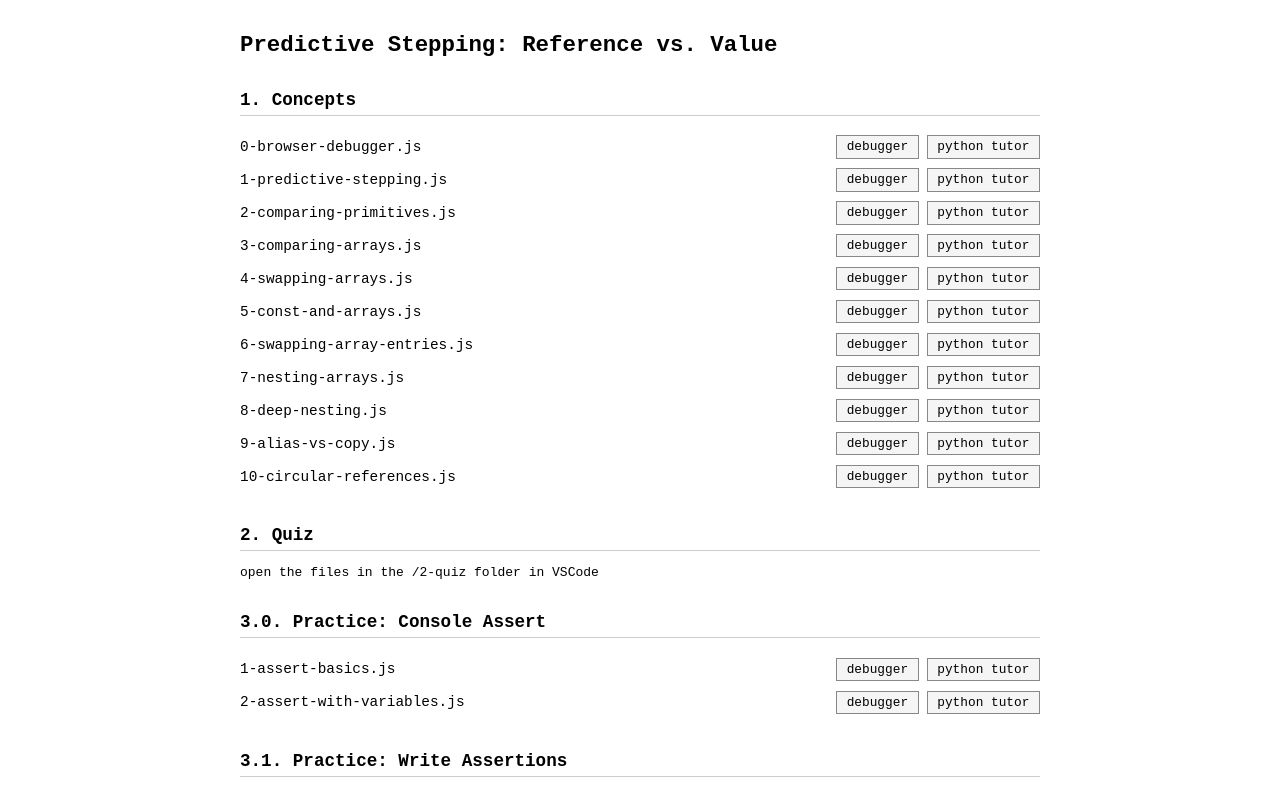
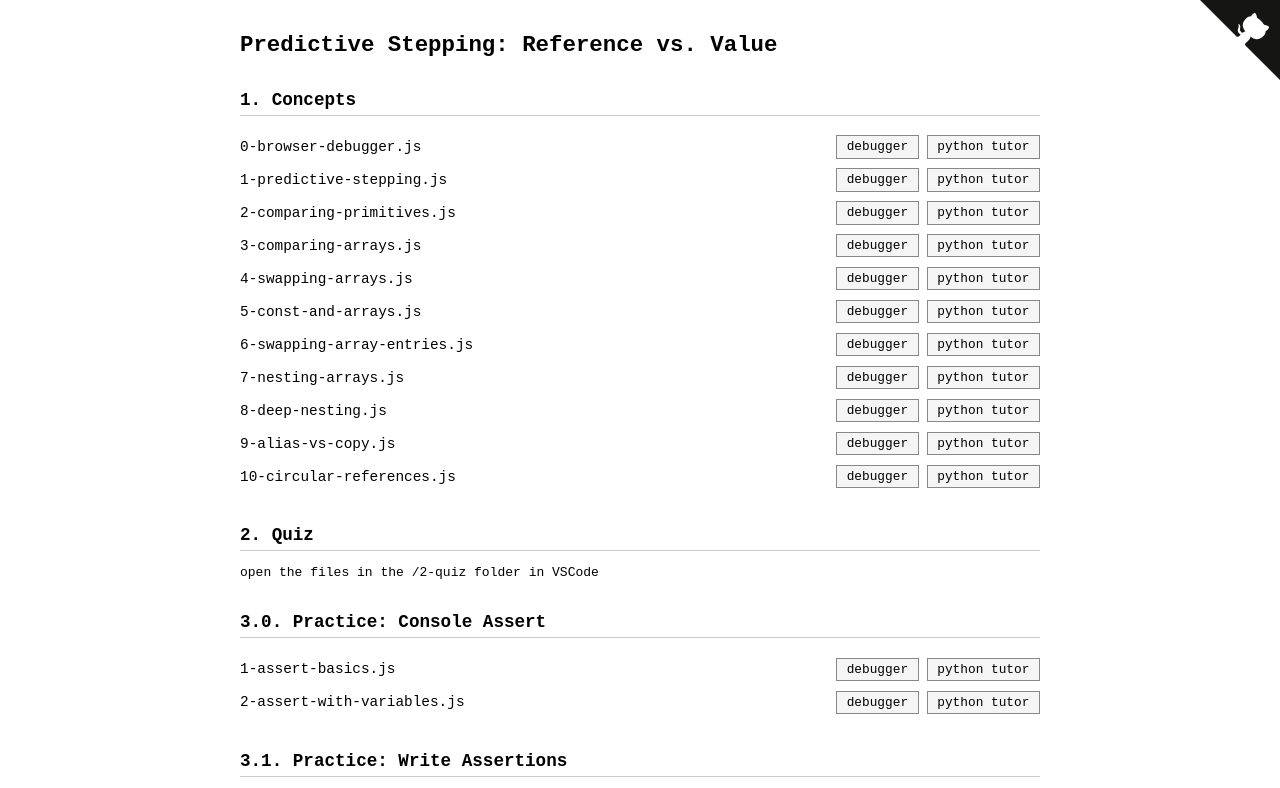
Before and after one commit to colevandersWands/PWD-reference-vs-value, a plain HTML site: page index.html in a window 1280 px wide. Shown: the top 788 px of the page. Drawn offline with Linux system fonts and the light colour scheme.

Commit message:
add gh corner

```diff
--- a/index.html
+++ b/index.html
@@ -49,9 +49,49 @@
       .btn-tutor:hover {
         background: #e0e0e0;
       }
+
+      .github-corner svg {
+        fill: #151513;
+        color: #fff;
+        position: fixed;
+        top: 0;
+        right: 0;
+        border: 0;
+        z-index: 1000;
+      }
+
+      .github-corner .octo-arm {
+        transform-origin: 130px 106px;
+      }
+
+      .github-corner:hover .octo-arm {
+        animation: octocat-wave 560ms ease-in-out;
+      }
+
+      @keyframes octocat-wave {
+        0%,
+        100% {
+          transform: rotate(0);
+        }
+        20%,
+        60% {
+          transform: rotate(-25deg);
+        }
+        40%,
+        80% {
+          transform: rotate(10deg);
+        }
+      }
     </style>
   </head>
   <body>
+    <a href="https://github.com/colevanderswands/pwd-reference-vs-value" target="_blank" rel="noopener" class="github-corner" aria-label="View source on GitHub">
+      <svg width="80" height="80" viewBox="0 0 250 250" aria-hidden="true">
+        <path d="M0,0 L115,115 L130,115 L142,142 L250,250 L250,0 Z"></path>
+        <path d="M128.3,109.0 C113.8,99.7 119.0,89.6 119.0,89.6 C122.0,82.7 120.5,78.6 120.5,78.6 C119.2,72.0 123.4,76.3 123.4,76.3 C127.3,80.9 125.5,87.3 125.5,87.3 C122.9,97.6 130.6,101.9 134.4,103.2" fill="currentColor" class="octo-arm"></path>
+        <path d="M115.0,115.0 C114.9,115.1 118.7,116.5 119.8,115.4 L133.7,101.6 C136.9,99.2 139.9,98.4 142.2,98.6 C133.8,88.0 127.5,74.4 143.8,58.0 C148.5,53.4 154.0,51.2 159.7,51.0 C160.3,49.4 163.2,43.6 171.4,40.1 C171.4,40.1 176.1,42.5 178.8,56.2 C183.1,58.6 187.2,61.8 190.9,65.4 C194.5,69.0 197.7,73.2 200.1,77.6 C213.8,80.2 216.3,84.9 216.3,84.9 C212.7,93.1 206.9,96.0 205.4,96.6 C205.1,102.4 203.0,107.8 198.3,112.5 C181.9,128.9 168.3,122.5 157.7,114.1 C157.9,116.9 156.7,120.9 152.7,124.9 L141.0,136.5 C139.8,137.7 141.6,141.9 141.8,141.8 Z" fill="currentColor" class="octo-body"></path>
+      </svg>
+    </a>
     <h1>Predictive Stepping: Reference vs. Value</h1>
     <script src="study.js"></script>
   </body>
```
Also changed, not shown: .claude/settings.local.json.
